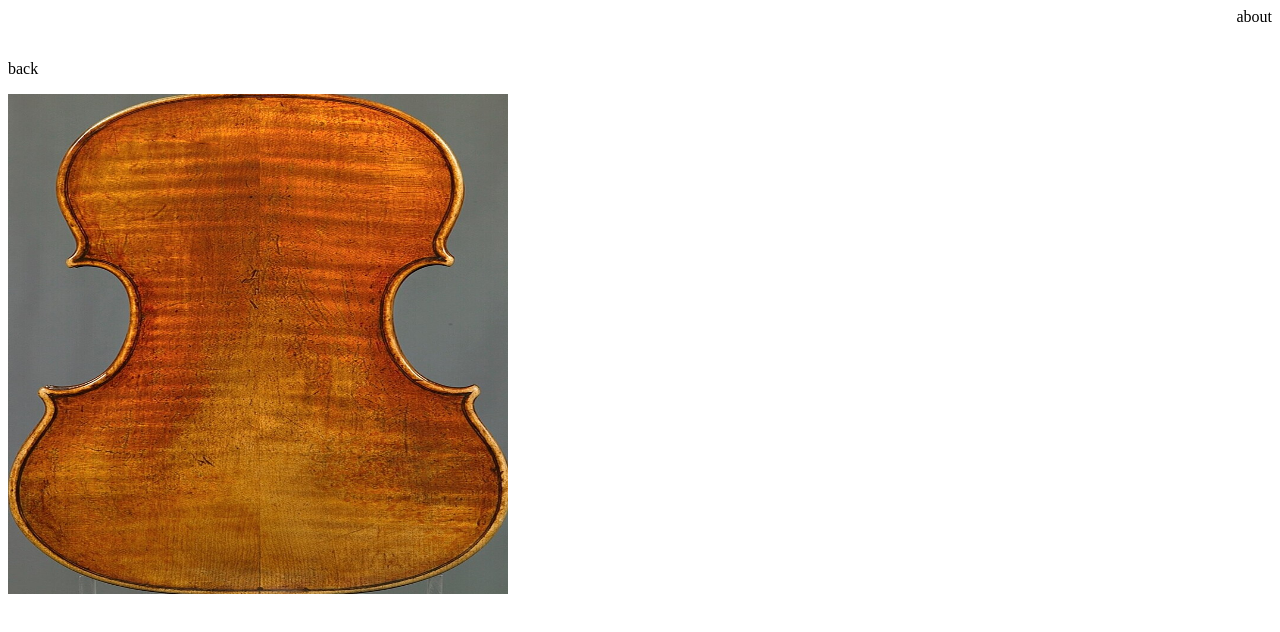
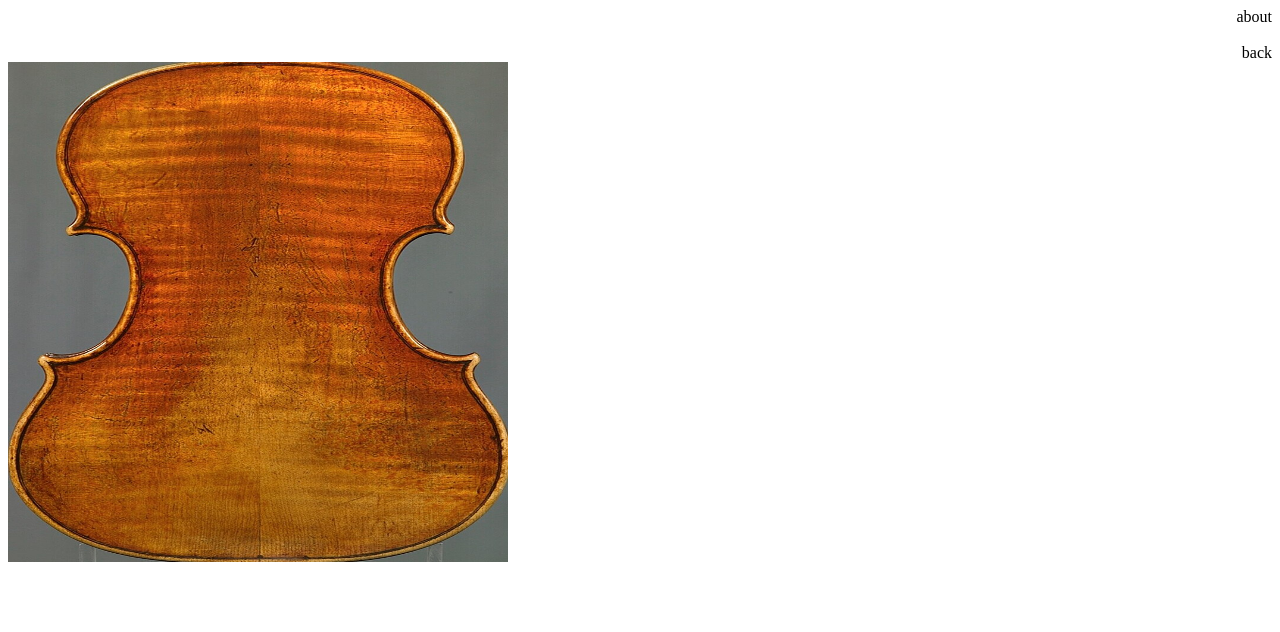
Before and after one commit to willbastianon/willbastianon, a plain HTML site: page about.html in a window 1280 px wide. Drawn offline with Linux system fonts and the light colour scheme.

Commit message:
Update about.html

```diff
--- a/about.html
+++ b/about.html
@@ -9,7 +9,7 @@
 <body>
 <p class="p1">about</p>
 <p class="p1"><br></p>
-<p href="https://www.willbastianon.com/"><span>back</span></p>
+<p class="p1" href="https://www.willbastianon.com/"><span>back</span></p>
 <img src="Front_and_Back_plate_of_the_1734_Prince_Doria_Guarneri_del_Gesu._Photographed_in_2009.jpeg" alt="about" style="float:left;width:500px;height:500px;">
 </body>
 </html>
```
